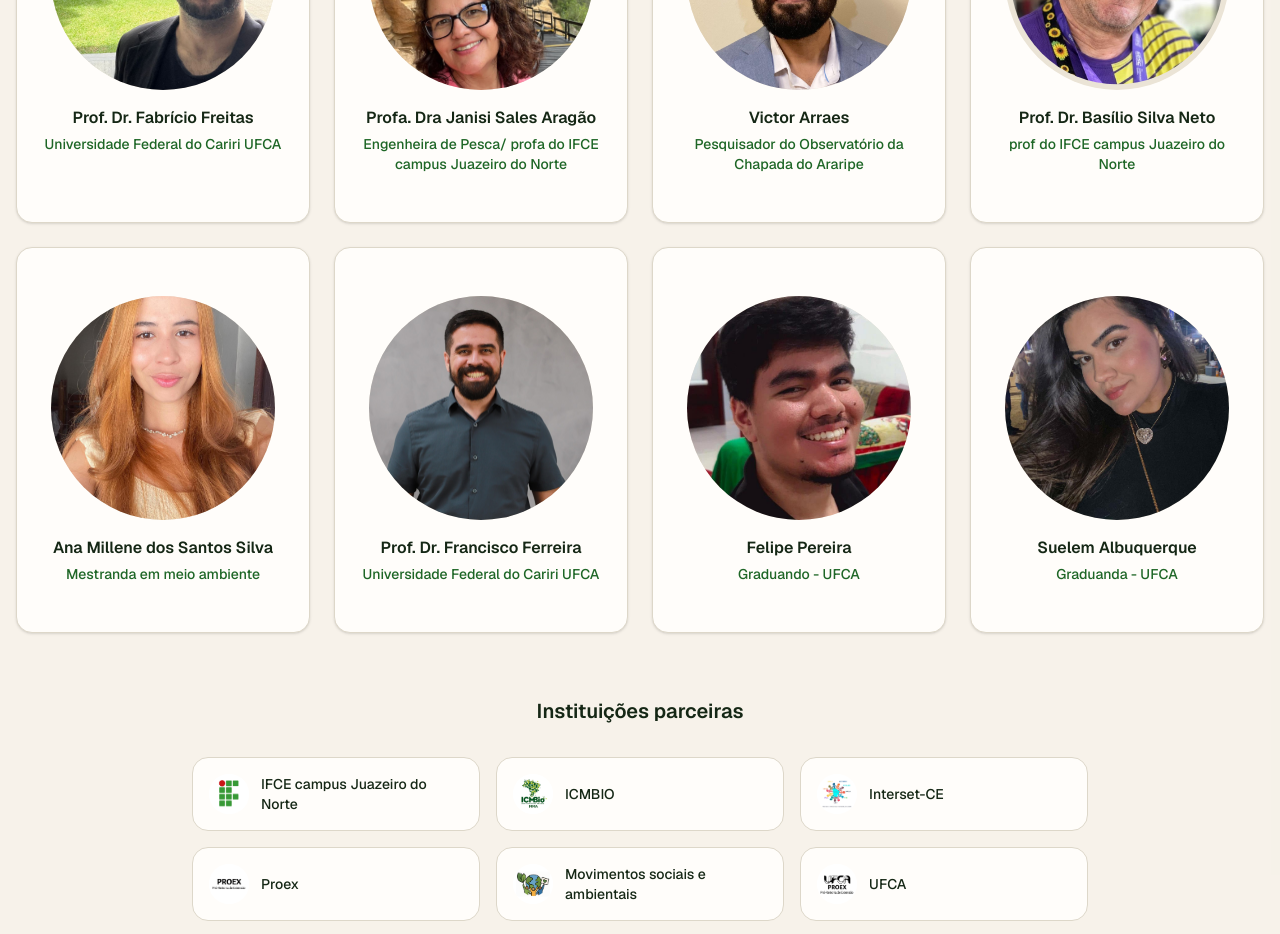
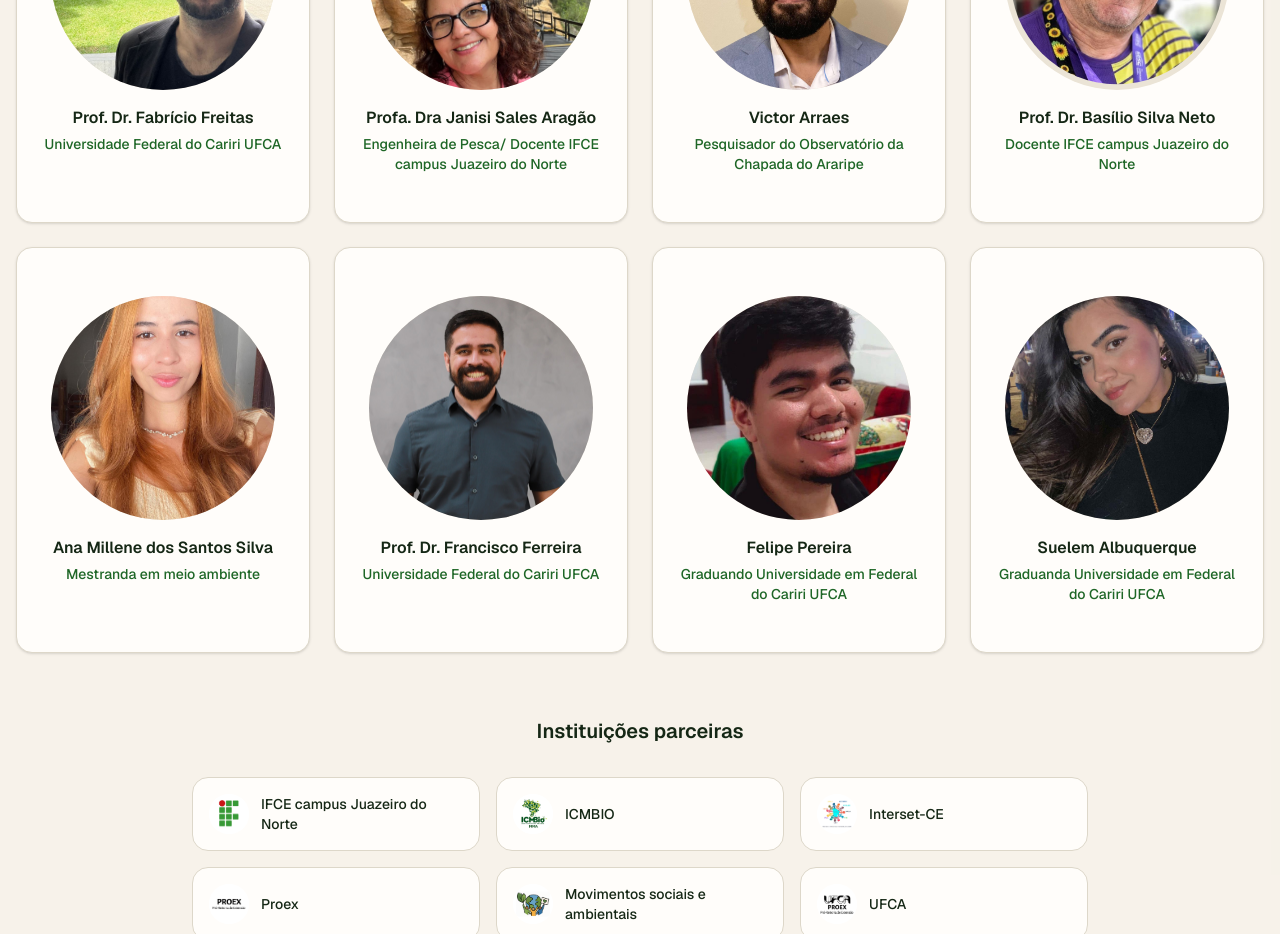
Before and after one commit to MonitorQueimadas/Monitor-Queimadas-Congresso-I-page, a Next.js app: page / in a window 1280 px wide. Shown: the part 7000-7934 px from the top of the page. Built offline with nearby package versions, Linux system fonts and the light colour scheme.

Commit message:
fix: update roles for organizers to improve clarity and consistency

```diff
--- a/components/organization.tsx
+++ b/components/organization.tsx
@@ -10,7 +10,7 @@ const organizers = [
   },
   {
     name: "Profa. Dra Janisi Sales Aragão",
-    role: "Engenheira de Pesca/ profa do IFCE campus Juazeiro do Norte",
+    role: "Engenheira de Pesca/ Docente IFCE campus Juazeiro do Norte",
     foto: "./professores/janisi.jpeg",
   },
   {
@@ -20,7 +20,7 @@ const organizers = [
   },
   {
     name: "Prof. Dr. Basílio Silva Neto",
-    role: "prof do IFCE campus Juazeiro do Norte",
+    role: "Docente IFCE campus Juazeiro do Norte",
     foto: "./professores/basilio.jpeg",
   },
   {
@@ -35,12 +35,12 @@ const organizers = [
   },
   {
     name: "Felipe Pereira",
-    role: "Graduando - UFCA",
+    role: "Graduando Universidade em Federal do Cariri UFCA",
     foto: "./professores/felipe.jpeg",
   },
     {
     name: "Suelem Albuquerque ",
-    role: "Graduanda - UFCA",
+      role: "Graduanda Universidade em Federal do Cariri UFCA",
     foto: "./professores/suellen.jpeg",
   },
 ]
```
